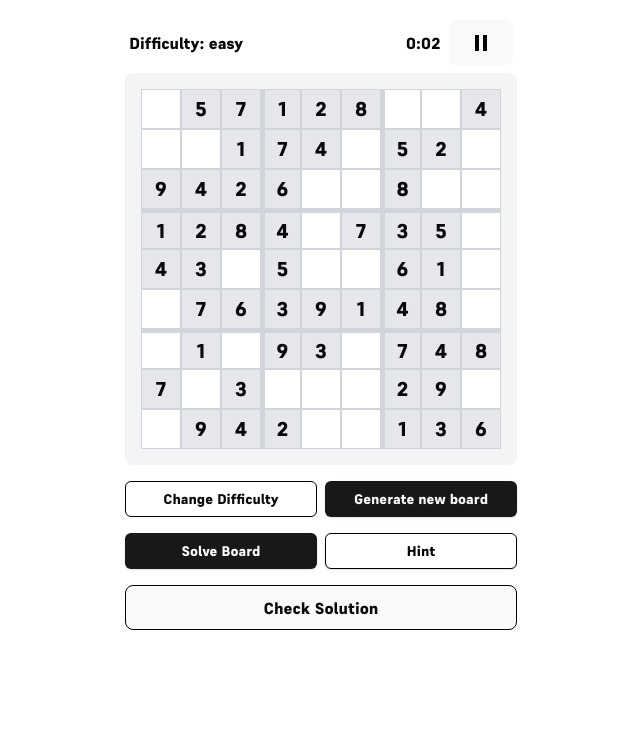
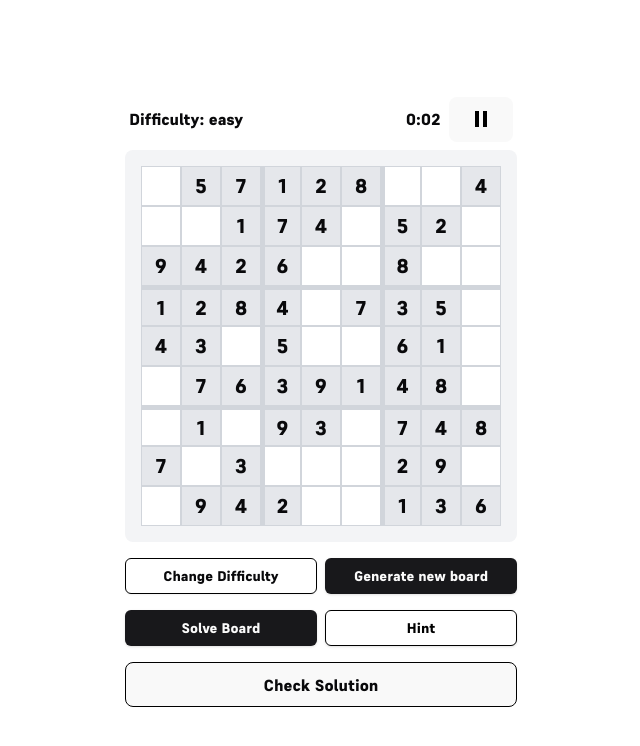
Before and after one commit to jeanpierre-gif/navybits_sudoku, a React (Vite) app: page / in a window 1280 px wide. Both pictures are taken after a click on the button "Easy". Shown: the top 746 px of the page, without its empty margins (319-959 px from the left). Built offline with nearby package versions, Linux system fonts and the light colour scheme.

Commit message:
updated style for menu

```diff
--- a/package.json
+++ b/package.json
@@ -23,7 +23,8 @@
     "react-router-dom": "^6.28.0",
     "redux": "^5.0.1",
     "tailwind-merge": "^2.5.4",
-    "tailwindcss-animate": "^1.0.7"
+    "tailwindcss-animate": "^1.0.7",
+    "tesseract.js": "^5.1.1"
   },
   "devDependencies": {
     "@eslint/js": "^9.13.0",
--- a/src/Pages/SudokuPage.jsx
+++ b/src/Pages/SudokuPage.jsx
@@ -1,7 +1,7 @@
 import SudokuBoard from "@/components/SudokuBoard/SudokuBoard";
 const SudokuPage = () => {
   return (
-    <div className="w-full">
+    <div className="w-full flex">
       <SudokuBoard />
     </div>
   );
```
Also changed, not shown: 1 other file (tests, documents, lock files or other folders).
